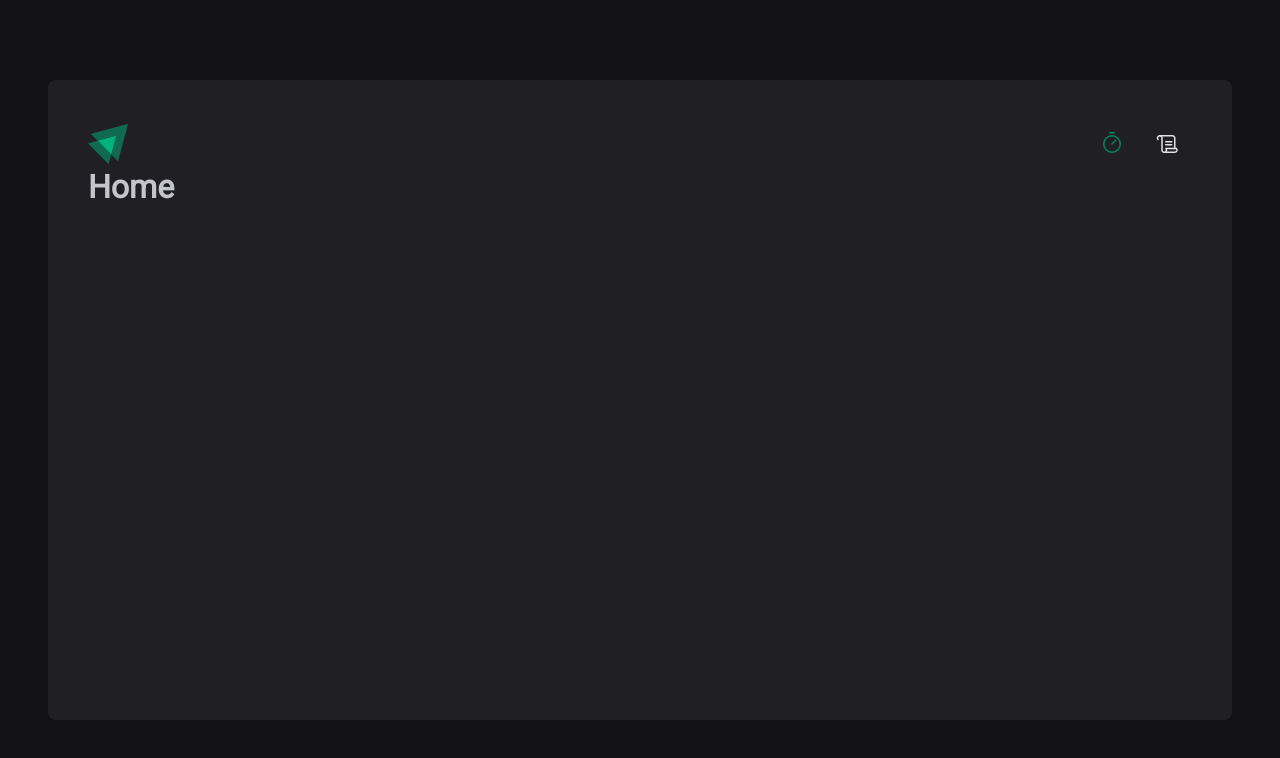
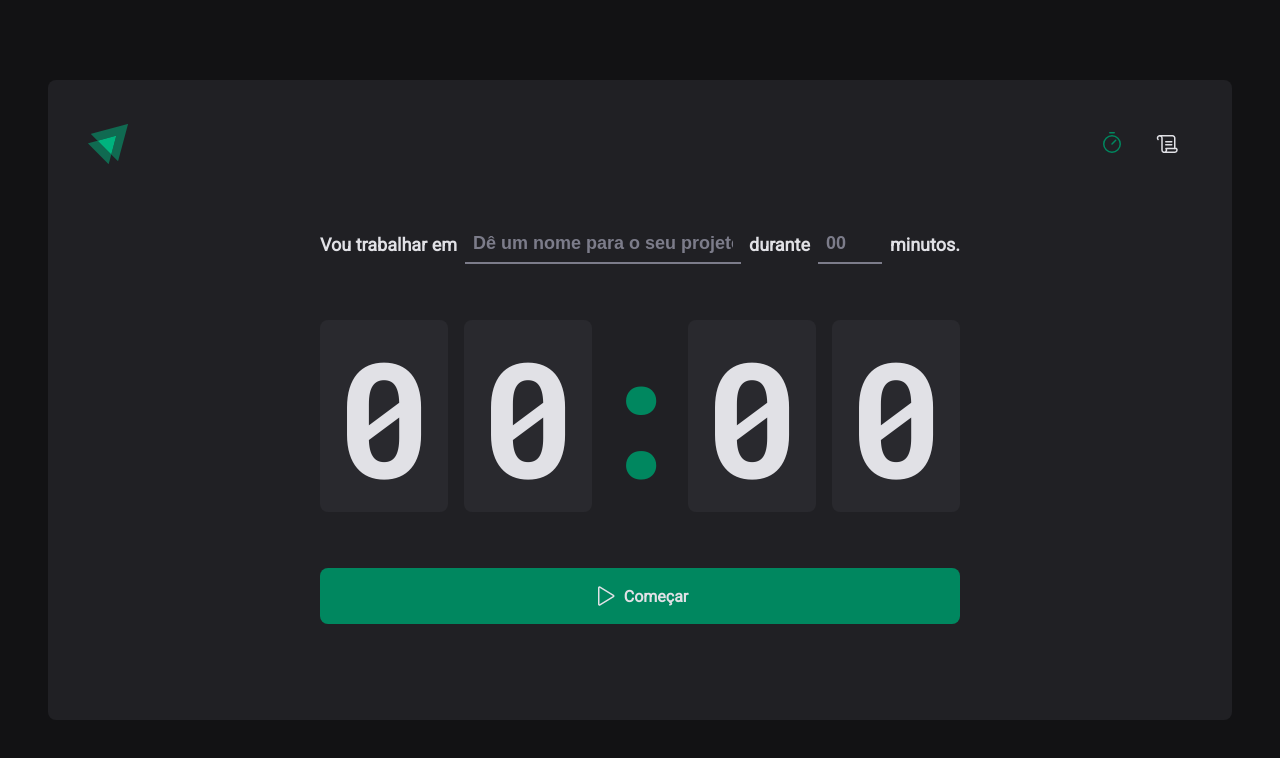
Before and after one commit to marcos-roberto-dev/timer-react, a React (Vite) app: page / in a window 1280 px wide. Shown: the top 758 px of the page. Built offline with nearby package versions, Linux system fonts and the light colour scheme.

Commit message:
:sparkles: create home page and styled

```diff
--- a/src/pages/Home.tsx
+++ /dev/null
@@ -1,3 +0,0 @@
-export function Home() {
-  return <h1>Home</h1>
-}
--- /dev/null
+++ b/src/pages/Home/index.tsx
@@ -0,0 +1,59 @@
+import { Play } from 'phosphor-react'
+import {
+  CountdownContainer,
+  FormContainer,
+  HomeContainer,
+  MinutesAmountInput,
+  Separator,
+  StartCountdownButton,
+  TaskInput,
+} from './styles'
+
+export function Home() {
+  return (
+    <HomeContainer>
+      <form action="">
+        <FormContainer>
+          <label htmlFor="task">Vou trabalhar em</label>
+          <TaskInput
+            type="text"
+            id="task"
+            list="task-suggestions"
+            placeholder="Dê um nome para o seu projeto"
+          />
+
+          <datalist id="task-suggestions">
+            <option value="Projeto 1"></option>
+            <option value="Projeto 2"></option>
+            <option value="Projeto 3"></option>
+          </datalist>
+
+          <label htmlFor="minutesAmount">durante</label>
+          <MinutesAmountInput
+            type="number"
+            id="minutesAmount"
+            placeholder="00"
+            step={5}
+            min={5}
+            max={60}
+          />
+
+          <span>minutos.</span>
+        </FormContainer>
+
+        <CountdownContainer>
+          <span>0</span>
+          <span>0</span>
+          <Separator>:</Separator>
+          <span>0</span>
+          <span>0</span>
+        </CountdownContainer>
+
+        <StartCountdownButton type="submit">
+          <Play size={24} />
+          Começar
+        </StartCountdownButton>
+      </form>
+    </HomeContainer>
+  )
+}
--- /dev/null
+++ b/src/pages/Home/styles.ts
@@ -0,0 +1,108 @@
+import styled from 'styled-components'
+
+export const HomeContainer = styled.main`
+  flex: 1;
+  display: flex;
+  flex-direction: column;
+  align-items: center;
+  justify-content: center;
+
+  form {
+    display: flex;
+    flex-direction: column;
+    align-items: center;
+    gap: 3.5rem;
+  }
+`
+
+export const FormContainer = styled.div`
+  width: 100%;
+  display: flex;
+  align-items: center;
+  justify-content: center;
+  gap: 0.5rem;
+  color: ${(props) => props.theme['gray-100']};
+  font-size: 1.125rem;
+  font-weight: bold;
+  flex-wrap: wrap;
+`
+
+const BaseInput = styled.input`
+  background: transparent;
+  height: 2.5rem;
+  border: 0;
+  border-bottom: 2px solid ${(props) => props.theme['gray-500']};
+  font-weight: bold;
+  font-size: 1.125rem;
+  padding: 0 0.5rem;
+  color: ${(props) => props.theme['gray-100']};
+
+  &::placeholder {
+    color: ${(props) => props.theme['gray-500']};
+  }
+
+  &:focus {
+    box-shadow: none;
+    border-color: ${(props) => props.theme['green-500']};
+  }
+`
+export const TaskInput = styled(BaseInput)`
+  flex: 1;
+
+  &::-webkit-calendar-picker-indicator {
+    display: none !important;
+  }
+`
+
+export const MinutesAmountInput = styled(BaseInput)`
+  width: 4rem;
+`
+
+export const CountdownContainer = styled.div`
+  font-family: 'Roboto Mono', monospace;
+  font-size: 10rem;
+  line-height: 8rem;
+  color: ${(props) => props.theme['gray-100']};
+  display: flex;
+  gap: 1rem;
+
+  span {
+    background: ${(props) => props.theme['gray-700']};
+    padding: 2rem 1rem;
+    border-radius: 8px;
+  }
+`
+export const Separator = styled.div`
+  padding: 2rem 0;
+  color: ${(props) => props.theme['green-500']};
+  width: 4rem;
+  overflow: hidden;
+  display: flex;
+  justify-content: center;
+`
+
+export const StartCountdownButton = styled.button`
+  width: 100%;
+  border: 0;
+  padding: 1rem;
+  border-radius: 8px;
+
+  display: flex;
+  align-items: center;
+  justify-content: center;
+  gap: 0.5rem;
+  font-weight: bold;
+  cursor: pointer;
+
+  background: ${(props) => props.theme['green-500']};
+  color: ${(props) => props.theme['gray-100']};
+
+  &:disabled {
+    opacity: 0.7;
+    cursor: not-allowed;
+  }
+
+  &:not(:disabled):hover {
+    background: ${(props) => props.theme['green-700']};
+  }
+`
--- a/src/styles/global.ts
+++ b/src/styles/global.ts
@@ -15,6 +15,7 @@ export const GlobalStyle = createGlobalStyle`
   body {
     background: ${(props) => props.theme['gray-900']};
     color: ${(props) => props.theme['gray-300']};
+   -webkit-font-smoothing: antialiased;
   }
 
   body, input-security, textarea, button {
```
